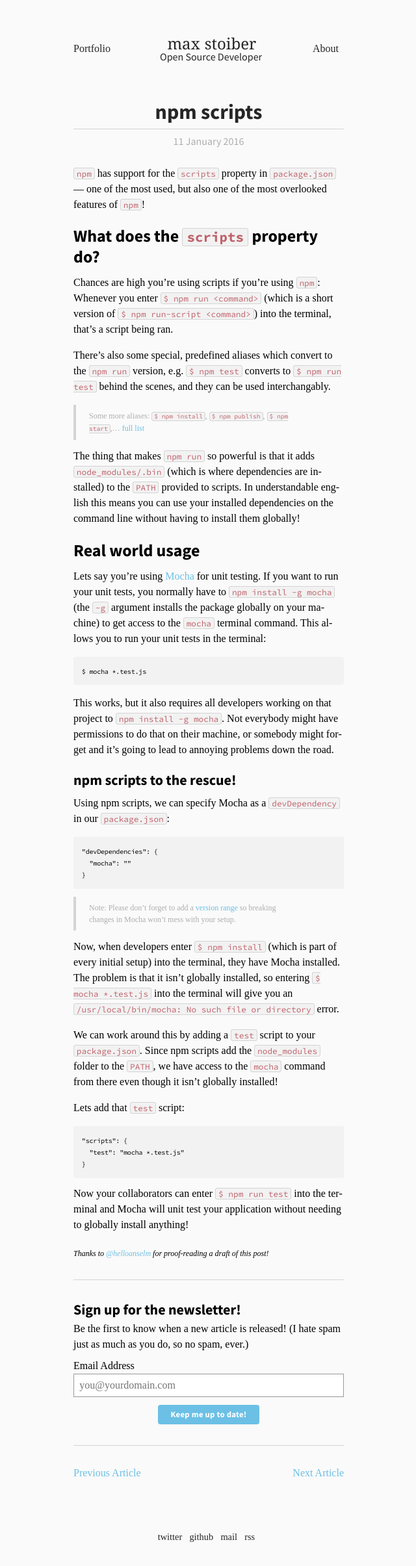
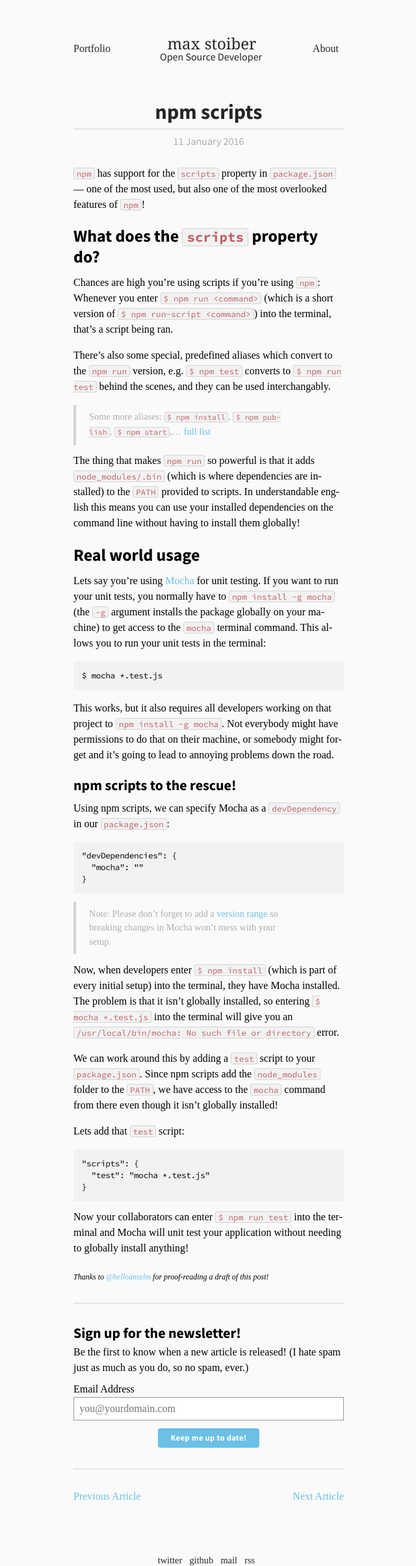
Before and after one commit to mxstbr/mxstbr.github.io, a Jekyll site: the page built from _posts/2016-01-11-npm-scripts.md, in a window 1280 px wide. Shown: the whole page at 65% size, without its empty margins (319-959 px from the left). Built offline with Jekyll 4.4.1, drawn with Linux system fonts in a browser that asks for light colours; some web fonts are replaced; before the commit the page ends 2374 px from its top, so only the background shows below that.

Commit message:
Clean up post styling

```diff
--- a/_sass/_base.scss
+++ b/_sass/_base.scss
@@ -106,6 +106,7 @@ pre code {
     background-color: transparent;
     border: none;
     letter-spacing: -0.03em;
+    font-size: 1em;
 }
 
 .highlight {
@@ -146,7 +147,7 @@ blockquote {
     border-left: .25em solid $light-grey;
 }
 blockquote p {
-  font-size: 0.75rem;
+  font-size: 0.9em;
 }
 blockquote p:last-child {
     margin-bottom: 0;
```
